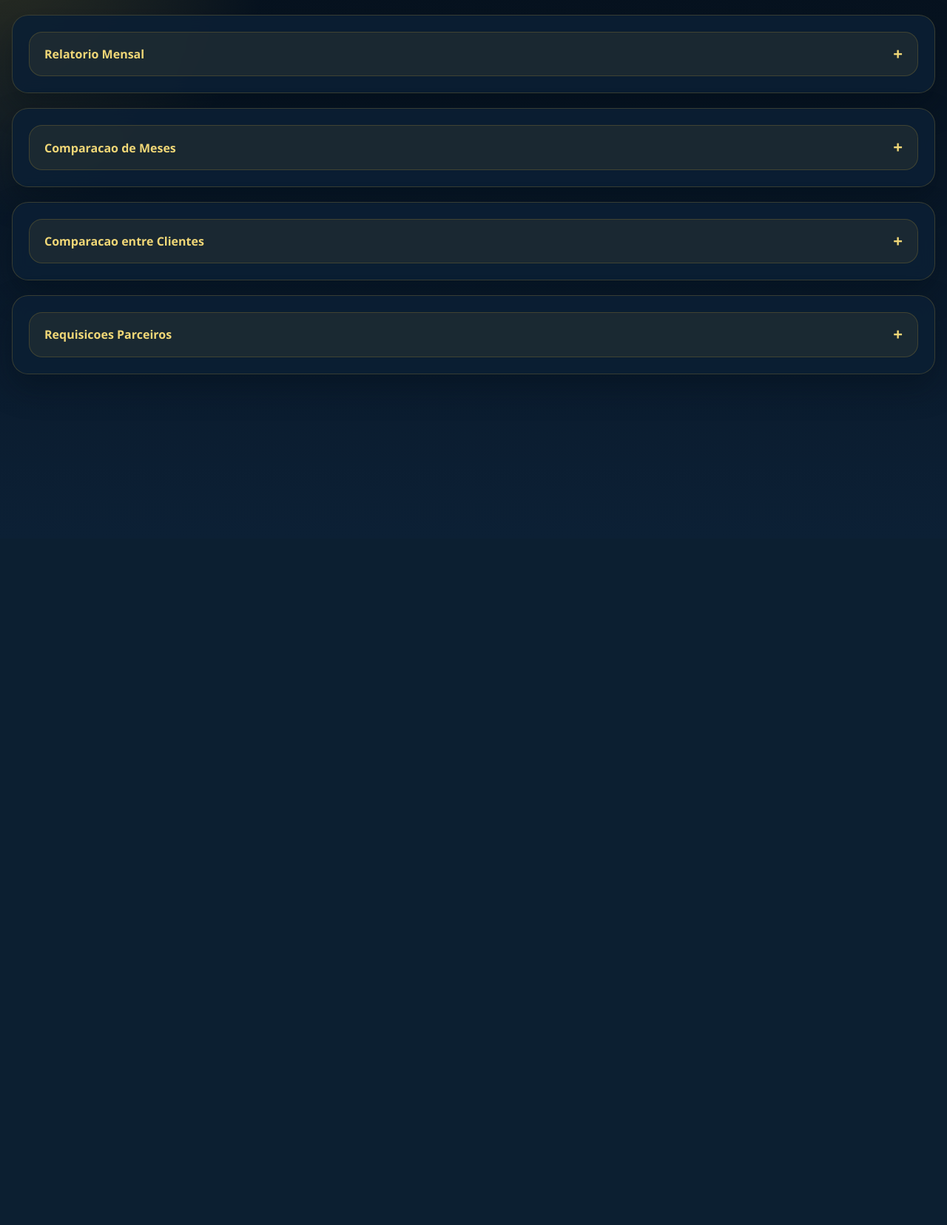
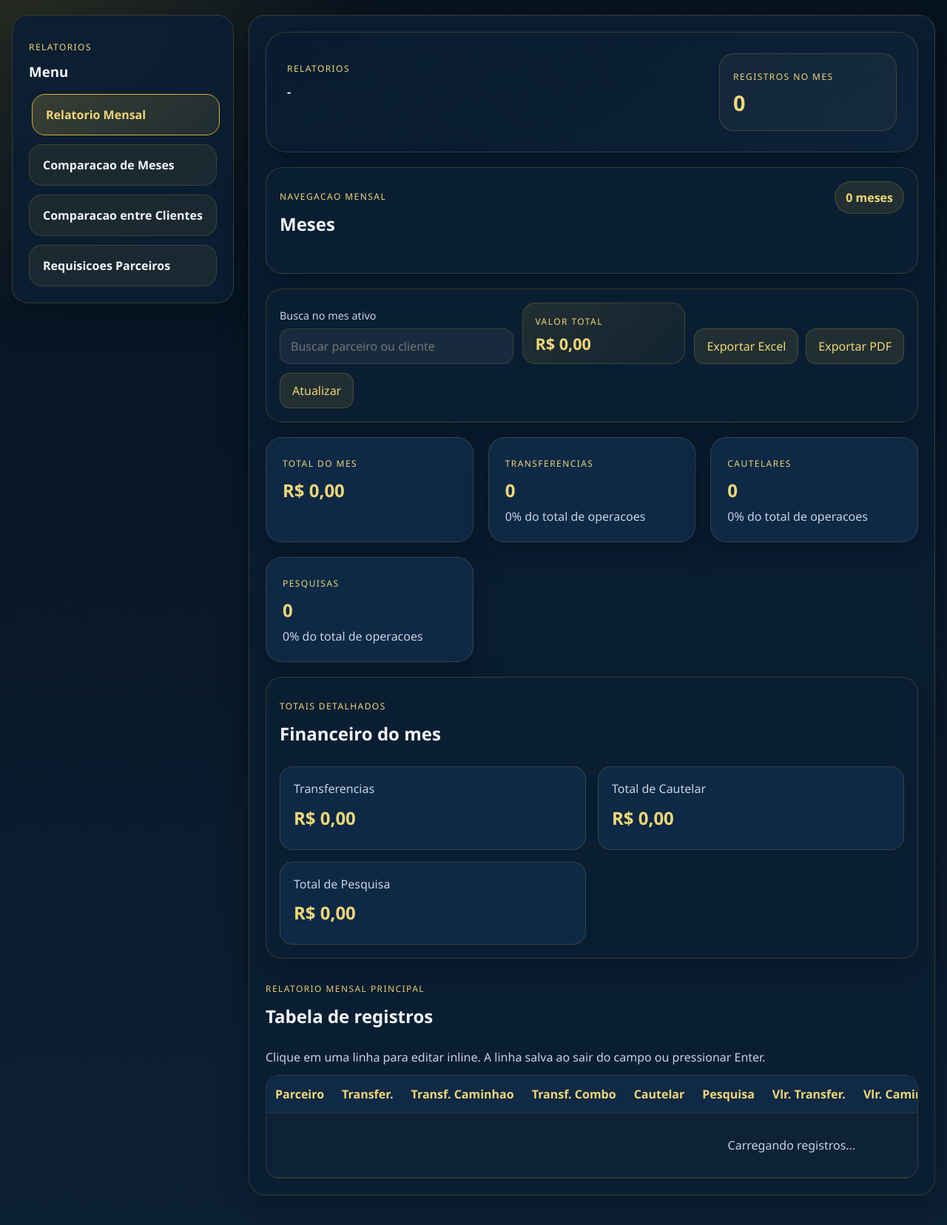
Before and after one commit to romanocmd0/pedido-ricardo, a Flask app: page / in a window 1280 px wide. Shown: the part 72-1728 px from the top of the page at 74% size. Before the commit the page ends 578 px from the top, so only its background shows below. Run offline with Flask 3, Linux system fonts and the light colour scheme; the visitor is signed in with stand-in values (Sample User, id 1); data comes from the database, SQL or seed files in the repository; data that the repository does not hold is empty.

Commit message:
Add files via upload

```diff
--- a/2026-04-17-files-mentioned-by-the-user-pedido-2/static/styles.css
+++ b/2026-04-17-files-mentioned-by-the-user-pedido-2/static/styles.css
@@ -110,49 +110,69 @@ a { color: inherit; text-decoration: none; }
 }
 .tabs-panel, .controls-panel, .form-panel, .grid > .panel, .stat-card, .totals-breakdown-panel, .chart-panel { padding: 22px; }
 .tabs-panel, .controls-panel, .totals-breakdown-panel { margin-bottom: 20px; }
-.report-section {
+.reports-shell {
+  display: grid;
+  grid-template-columns: minmax(250px, 300px) minmax(0, 1fr);
+  gap: 20px;
+  align-items: start;
+}
+.reports-sidebar {
+  position: sticky;
+  top: 24px;
   padding: 22px;
-  margin-bottom: 20px;
 }
-.accordion-section {
-  overflow: hidden;
+.reports-sidebar-header h1 {
+  margin: 6px 0 0;
 }
-.accordion-toggle {
+.reports-sidebar-nav {
+  display: grid;
+  gap: 12px;
+  margin-top: 18px;
+}
+.report-nav-button {
   width: 100%;
-  display: flex;
-  align-items: center;
-  justify-content: space-between;
-  padding: 18px 20px;
+  text-align: left;
+  padding: 16px 18px;
+  border-radius: 18px;
   border: 1px solid rgba(212,175,55,0.2);
-  border-radius: 18px;
   background: rgba(212,175,55,0.08);
-  color: var(--accent-strong);
+  color: var(--text);
   font-weight: 800;
   cursor: pointer;
-  transition: transform 0.18s ease, background 0.18s ease, border-color 0.18s ease;
+  transition: transform 0.18s ease, background 0.18s ease, border-color 0.18s ease, color 0.18s ease;
 }
-.accordion-toggle::after {
-  content: "+";
-  font-size: 1.4rem;
-  line-height: 1;
+.report-nav-button:hover,
+.report-nav-button:focus-visible {
+  border-color: rgba(212,175,55,0.45);
+  background: rgba(212,175,55,0.14);
+  color: var(--accent-strong);
 }
-.accordion-section.is-open .accordion-toggle::after {
-  content: "-";
+.report-nav-button.is-active {
+  border-color: var(--accent);
+  background: linear-gradient(135deg, rgba(212,175,55,0.22), rgba(212,175,55,0.1));
+  color: var(--accent-strong);
+  transform: translateX(4px);
 }
-.accordion-section.is-open .accordion-toggle {
-  border-color: var(--accent);
-  background: rgba(212,175,55,0.14);
+.reports-content-area {
+  min-width: 0;
 }
-.accordion-content {
-  max-height: 0;
-  overflow: hidden;
-  opacity: 0;
-  transition: max-height 0.35s ease, opacity 0.25s ease, margin-top 0.25s ease;
+.report-view {
+  display: none;
+  padding: 22px;
+  animation: reportViewIn 0.24s ease;
 }
-.accordion-section.is-open .accordion-content {
-  max-height: 5000px;
-  opacity: 1;
-  margin-top: 18px;
+.report-view.is-active {
+  display: block;
+}
+@keyframes reportViewIn {
+  from {
+    opacity: 0;
+    transform: translateY(8px);
+  }
+  to {
+    opacity: 1;
+    transform: translateY(0);
+  }
 }
 .tabs-header, .section-header, .compact-header {
   display: flex; justify-content: space-between; gap: 16px; align-items: start; margin-bottom: 18px;
@@ -644,16 +664,32 @@ tbody tr:hover { background: rgba(212,175,55,0.06); }
   .month-compare-grid { grid-template-columns: repeat(2, minmax(0, 1fr)); }
 }
 @media (max-width: 1100px) {
-  .grid, .cash-layout, .requests-layout { grid-template-columns: 1fr; }
+  .grid, .cash-layout, .requests-layout, .reports-shell { grid-template-columns: 1fr; }
   .hero { flex-direction: column; }
   .cash-form-grid, .partner-payment-grid, .client-registration-grid { grid-template-columns: repeat(2, minmax(0, 1fr)); }
   .service-order-header { grid-template-columns: 1fr; }
+  .reports-sidebar {
+    position: static;
+  }
+  .reports-sidebar-nav {
+    grid-template-columns: repeat(2, minmax(0, 1fr));
+  }
+  .report-nav-button.is-active {
+    transform: none;
+  }
 }
 @media (max-width: 820px) {
   .layout { width: min(100% - 20px, 1000px); }
   .hero, .tabs-panel, .controls-panel, .form-panel, .grid > .panel, .stat-card, .totals-breakdown-panel, .chart-panel { padding: 18px; }
   .summary-grid, .four-columns, .totals-breakdown, .comparison-grid, .month-compare-grid, .cash-form-grid, .partner-payment-grid, .cash-summary-grid, .requests-filter-panel, .client-registration-grid { grid-template-columns: 1fr; }
   .filters, .export-actions, .top-nav { flex-direction: column; align-items: stretch; }
+  .reports-sidebar,
+  .report-view {
+    padding: 18px;
+  }
+  .reports-sidebar-nav {
+    grid-template-columns: 1fr;
+  }
   .request-report-header { align-items: flex-start; flex-direction: column; }
   .danger-zone { align-items: stretch; flex-direction: column; }
   .form-actions > button, .filters > button, .totals-inline, .hero-link, .nav-button, .danger-action-button { width: 100%; }
--- a/2026-04-17-files-mentioned-by-the-user-pedido-2/templates/index.html
+++ b/2026-04-17-files-mentioned-by-the-user-pedido-2/templates/index.html
@@ -15,11 +15,22 @@
         <a class="nav-button" href="/cash-flow">Financeiro</a>
       </nav>
 
-      <section class="panel report-section accordion-section" data-accordion-section="monthly-report">
-        <button class="accordion-toggle" type="button" data-accordion-toggle>
-          <span>Relatorio Mensal</span>
-        </button>
-        <div class="accordion-content" data-accordion-content>
+      <section class="reports-shell">
+        <aside class="panel reports-sidebar">
+          <div class="reports-sidebar-header">
+            <p class="section-tag">Relatorios</p>
+            <h1>Menu</h1>
+          </div>
+          <div class="reports-sidebar-nav">
+            <button class="report-nav-button is-active" type="button" data-report-nav="monthly-report">Relatorio Mensal</button>
+            <button class="report-nav-button" type="button" data-report-nav="comparison">Comparacao de Meses</button>
+            <button class="report-nav-button" type="button" data-report-nav="clients">Comparacao entre Clientes</button>
+            <button class="report-nav-button" type="button" data-report-nav="requests">Requisicoes Parceiros</button>
+          </div>
+        </aside>
+
+        <div class="reports-content-area">
+      <section class="panel report-view is-active" data-report-view="monthly-report">
           <section class="hero accordion-hero">
             <div>
               <p class="eyebrow">Relatorios</p>
@@ -142,14 +153,9 @@
               </tbody>
             </table>
           </div>
-        </div>
       </section>
 
-      <section class="panel report-section accordion-section" data-accordion-section="comparison">
-        <button class="accordion-toggle" type="button" data-accordion-toggle>
-          <span>Comparacao de Meses</span>
-        </button>
-        <div class="accordion-content" data-accordion-content>
+      <section class="panel report-view" data-report-view="comparison">
           <div class="section-header">
             <div>
               <p class="section-tag">Comparacao de meses</p>
@@ -280,14 +286,9 @@
             </tbody>
           </table>
         </div>
-        </div>
       </section>
 
-      <section class="panel report-section accordion-section" data-accordion-section="clients">
-        <button class="accordion-toggle" type="button" data-accordion-toggle>
-          <span>Comparacao entre Clientes</span>
-        </button>
-        <div class="accordion-content" data-accordion-content>
+      <section class="panel report-view" data-report-view="clients">
           <div class="section-header">
             <div>
               <p class="section-tag">Comparacao entre clientes</p>
@@ -358,14 +359,9 @@
             </tbody>
           </table>
         </div>
-        </div>
       </section>
 
-      <section class="panel report-section accordion-section" data-accordion-section="requests">
-        <button class="accordion-toggle" type="button" data-accordion-toggle>
-          <span>Requisicoes Parceiros</span>
-        </button>
-        <div class="accordion-content" data-accordion-content>
+      <section class="panel report-view" data-report-view="requests">
           <div class="section-header">
             <div>
               <p class="section-tag">Requisicoes parceiros</p>
@@ -451,6 +447,7 @@
             </div>
           </section>
         </section>
+      </section>
         </div>
       </section>
     </main>
```
Also changed, not shown: 2026-04-17-files-mentioned-by-the-user-pedido-2/static/monthly_sections.js (+20 -18 lines).
